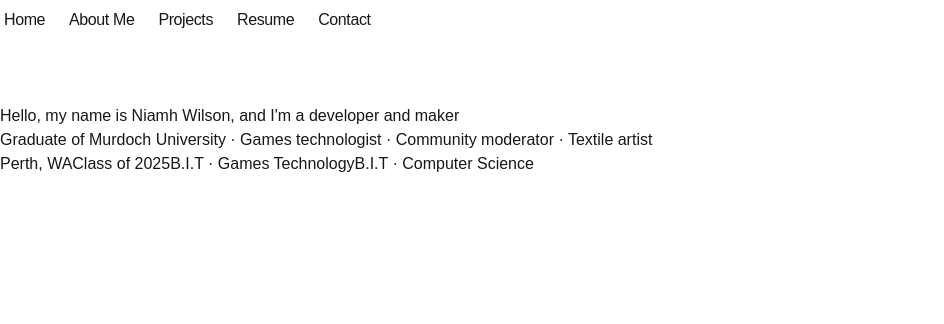
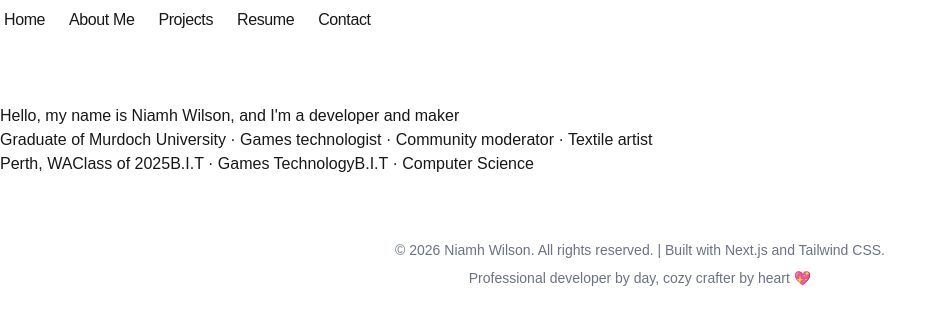
Before and after one commit to Minywire/PersonalPortfolio, a Next.js app in the folder personal-portfolio/: page /about in a window 1280 px wide. Shown: the top 324 px of the page, without its empty margins (0-944 px from the left). Built offline with nearby package versions, Linux system fonts and the light colour scheme.

Commit message:
create footer component

```diff
--- /dev/null
+++ b/personal-portfolio/app/_components/footer.tsx
@@ -0,0 +1,8 @@
+export function Footer() {
+    return (
+        <footer className="text-center text-sm text-gray-500 mt-16 mb-8">
+            &copy; {new Date().getFullYear()} Niamh Wilson. All rights reserved. | Built with Next.js and Tailwind CSS.
+            <p className="mt-2">Professional developer by day, cozy crafter by heart 💖</p>
+        </footer>
+    );
+}
--- a/personal-portfolio/app/layout.tsx
+++ b/personal-portfolio/app/layout.tsx
@@ -1,6 +1,7 @@
 import type { Metadata } from "next";
 import { Geist, Geist_Mono } from "next/font/google";
 import { Navbar } from "./_components/navbar";
+import { Footer } from "./_components/footer";
 import "./globals.css";
 
 const geistSans = Geist({
@@ -32,6 +33,7 @@ export default function RootLayout({
         <main>
           <Navbar />
           {children}
+          <Footer />
         </main>
       </body>
     </html>
```
